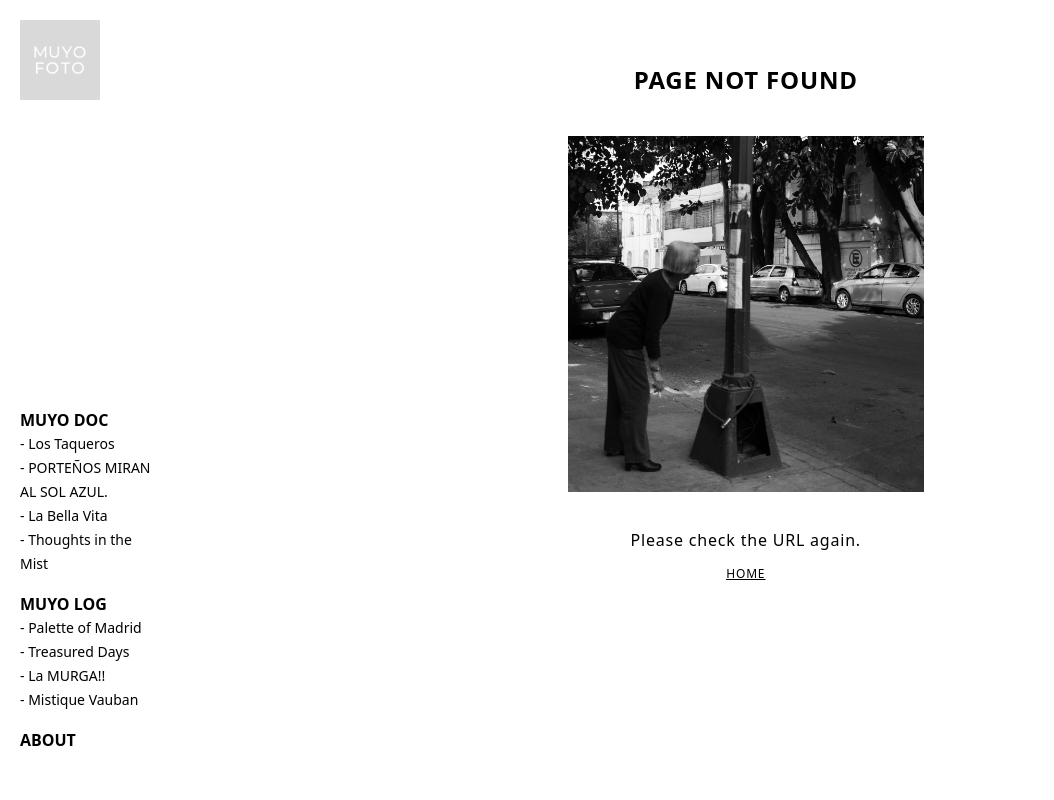
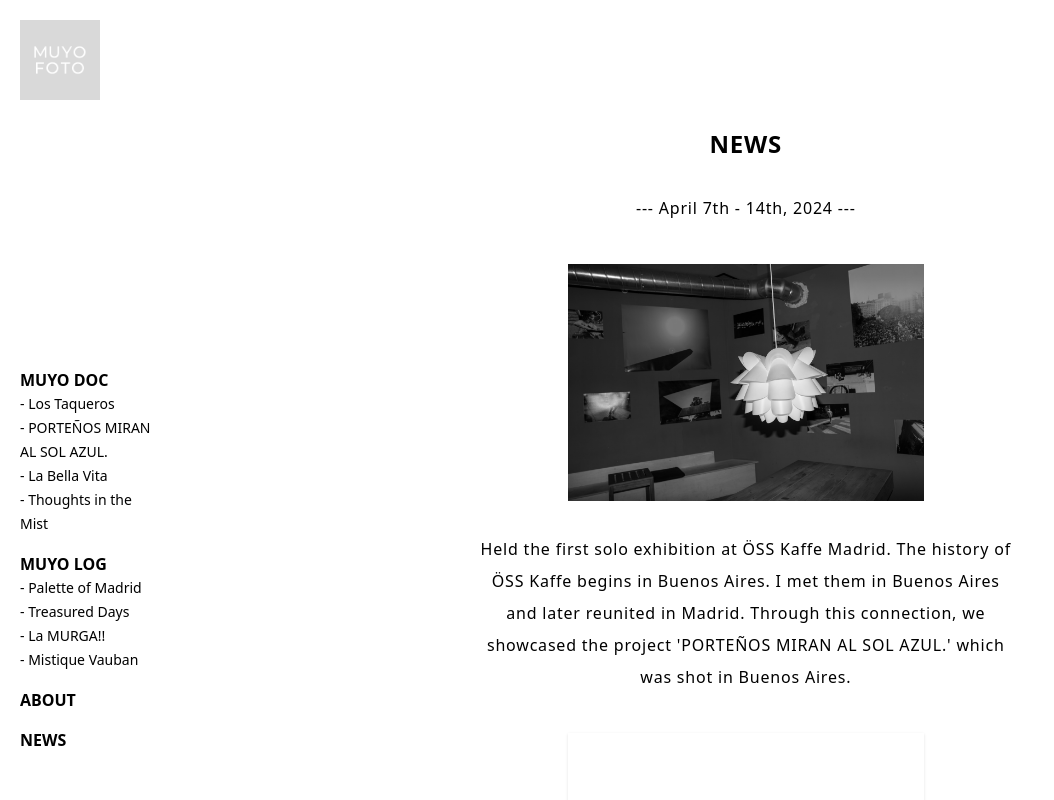
Before and after one commit to Kenchim/muyofoto, a Next.js app: page /news in a window 1280 px wide. Before the commit this address had no page. Shown: the top 800 px of the page, without its empty margins (0-1054 px from the left). Built offline with nearby package versions, Linux system fonts and the light colour scheme.

Commit message:
add news page

```diff
--- a/app/layout.tsx
+++ b/app/layout.tsx
@@ -46,6 +46,7 @@ export default function RootLayout({
                 <li className="text-sm hover:text-gray-500 leading-6"><Link href="/muyolog/mistique">- Mistique Vauban</Link></li>
               </ul>
               <p className="pt-4 font-bold hover:text-gray-500"><Link href="/about">ABOUT</Link></p>
+              <p className="pt-4 font-bold hover:text-gray-500"><Link href="/news">NEWS</Link></p>
             </div>
           </div>
           <div className="w-full md:w-5/6 md:ml-[16.6%]">
--- /dev/null
+++ b/app/news/page.tsx
@@ -0,0 +1,23 @@
+import { FaLocationDot } from "react-icons/fa6";
+import FotoCap from "../component/foto_caption";
+
+export default function News() {
+    return (
+    <div className="text-center w-5/6 md:w-3/4 lg:w-1/2 mx-auto tracking-wider max-w-[720px]">
+            <h1 className="font-bold mt-32 text-xl md:text-2xl">NEWS</h1>
+            <div className="leading-8 mt-4 md:mt-8">
+            <p>--- April 7th - 14th, 2024 ---</p>
+            <FotoCap
+            url="../expo_osskaffe.jpg"
+            alt="first solo exhibition at ÖSS Kaffe Madrid"
+            caption="Held the first solo exhibition at ÖSS Kaffe Madrid. The history of ÖSS Kaffe begins in
+            Buenos Aires. I met them in Buenos Aires and later reunited in Madrid. Through this connection,
+            we showcased the project 'PORTEÑOS MIRAN AL SOL AZUL.' which was shot in Buenos Aires."
+            />
+            <img src="../expo_explanation_osskaffe.jpg" className="mx-auto mt-10 w-11/12 sm:w-5/6 md:w-2/3 shadow"/>
+            <p className="mt-4"><a className="underline" href="https://maps.app.goo.gl/35Cy3ifSKWNovBTe6">📍ÖSS Kaffe Madrid</a></p>
+            <p className="pb-20"></p>
+            </div>
+    </div>
+    )
+}
--- a/components/hamburger/hamburger.tsx
+++ b/components/hamburger/hamburger.tsx
@@ -18,7 +18,7 @@ const Hamburger = () => {
           </button>
           <nav className={isOpen ? "block" : "hidden"}>
           <div className="fixed inset-x-0 bottom-0 px-6 shadow-lg w-max bg-white h-full z-[0]">
-              <ul className="mt-[200%]" onClick={toggleMenu}>
+              <ul className="mt-[160%]" onClick={toggleMenu}>
                 <li className="font-bold hover:text-gray-500 leading-6"><Link href="/muyodoc">MUYO DOC</Link></li>
                 <li className="text-xs hover:text-gray-500 leading-6"><Link href="/muyodoc/taqueros">- Los Taqueros</Link></li>
                 <li className="text-xs hover:text-gray-500 leading-6"><Link href="/muyodoc/solazul">- PORTEÑOS MIRAN AL SOL AZUL</Link></li>
@@ -33,6 +33,7 @@ const Hamburger = () => {
                 <li className="text-xs leading-6 hover:text-gray-500"><Link href="/muyolog/mistique">- Mistique Vauban</Link></li>
               </ul>
               <p className="pt-4 font-bold hover:text-gray-500" onClick={toggleMenu}><Link href="/about">ABOUT</Link></p>
+              <p className="pt-4 font-bold hover:text-gray-500" onClick={toggleMenu}><Link href="/news">NEWS</Link></p>
             </div>
           </nav>
         </div>
```
Also changed, not shown: public/expo_explanation_osskaffe.jpg (added), public/expo_osskaffe.jpg (added).
